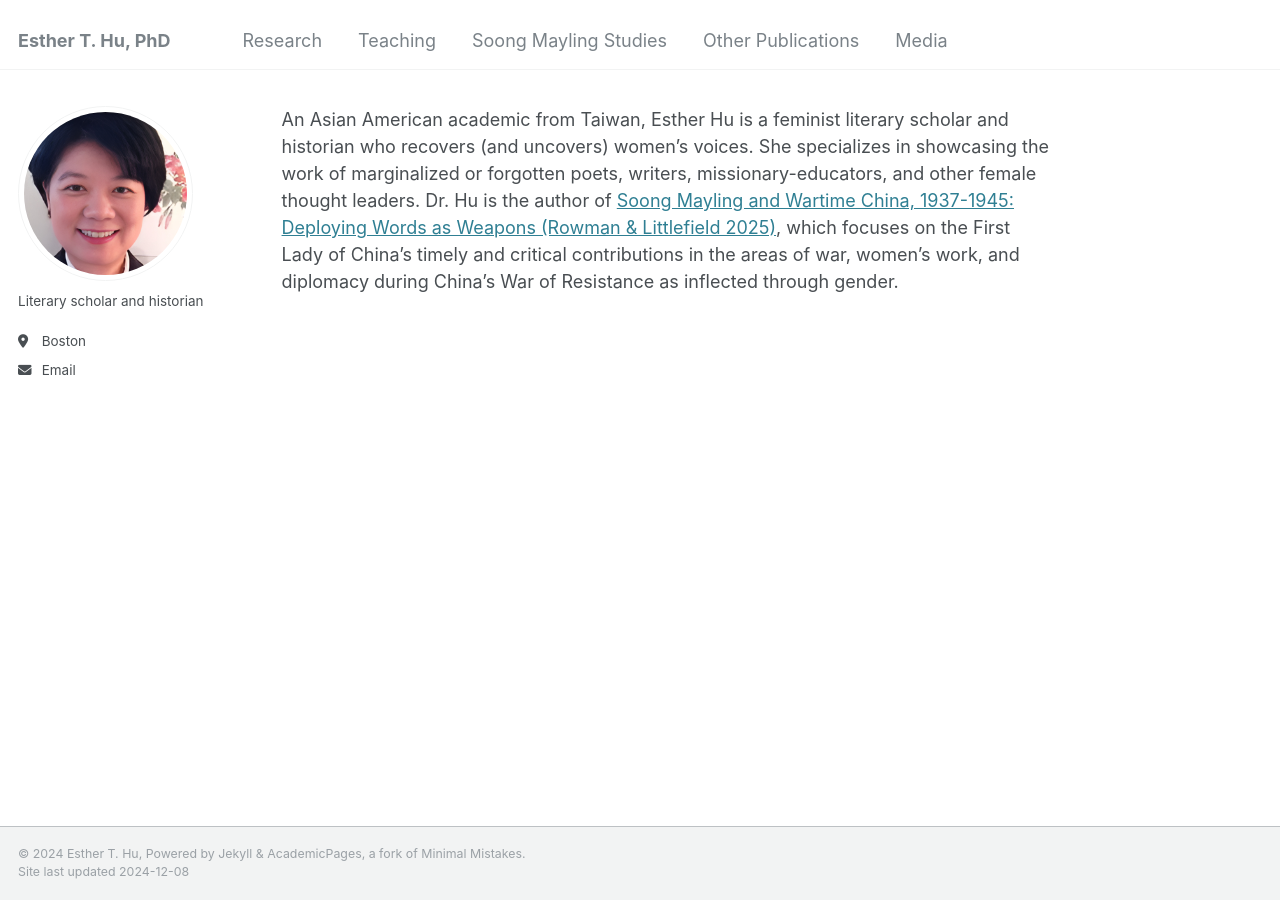
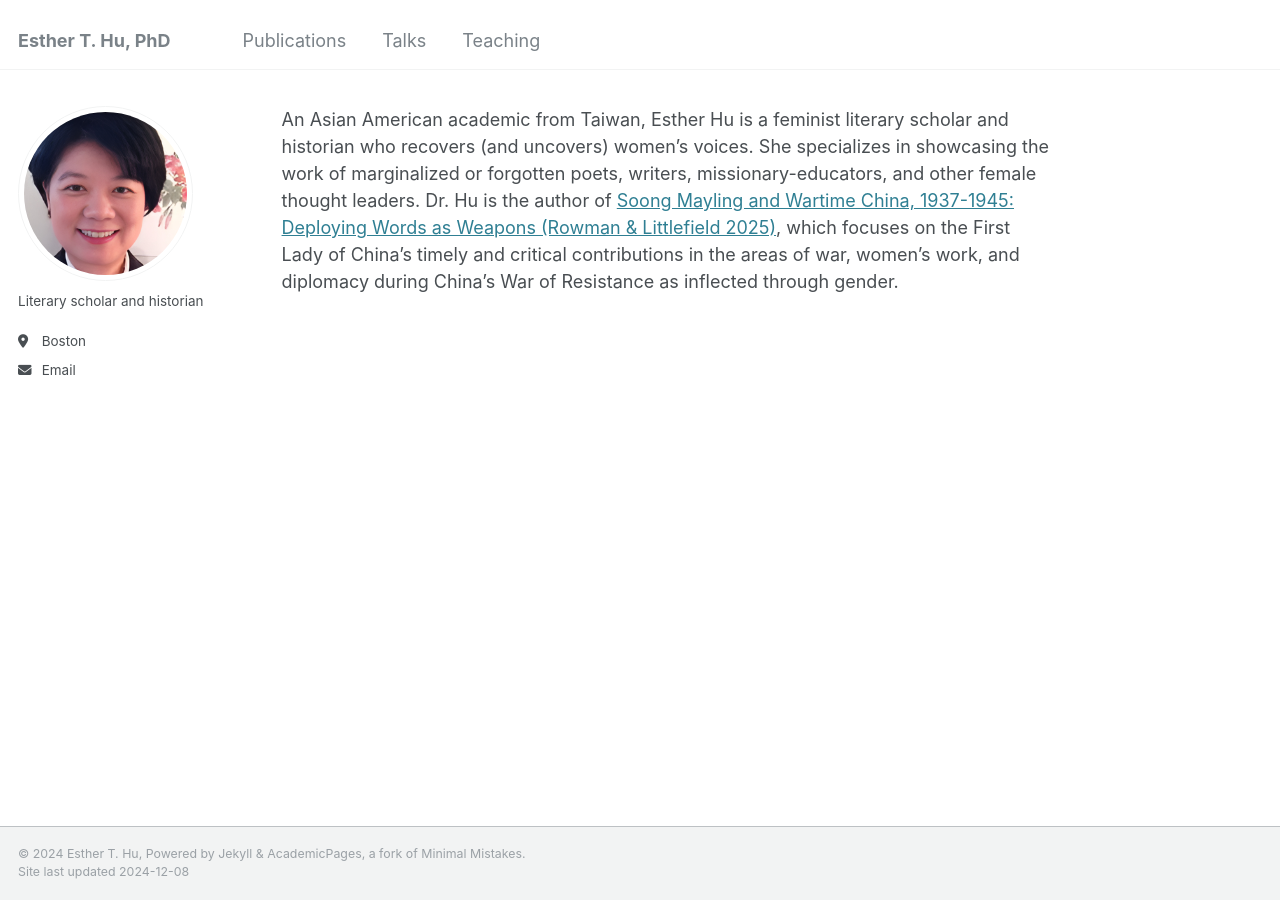
Before and after one commit to estherthu/estherthu.github.io, a Jekyll site: the page built from _pages/about.md, in a window 1280 px wide. Built offline with Jekyll 4.4.1, drawn with Linux system fonts in a browser that asks for light colours.

Commit message:
Update navigation.yml

```diff
--- a/_data/navigation.yml
+++ b/_data/navigation.yml
@@ -5,17 +5,11 @@
 # prevent it from being included in the site.
 
 main:
-  - title: "Research"
-    url: /research/
+  - title: "Publications"
+    url: /publications/
+
+  - title: "Talks"
+    url: /talks/
 
   - title: "Teaching"
     url: /teaching/
-
-  - title: "Soong Mayling Studies"
-    url: /SoongMaylingStudies/
-
-  - title: "Other Publications"
-    url: /otherpublications/
-
-  - title: "Media"
-    url: /media/
```
